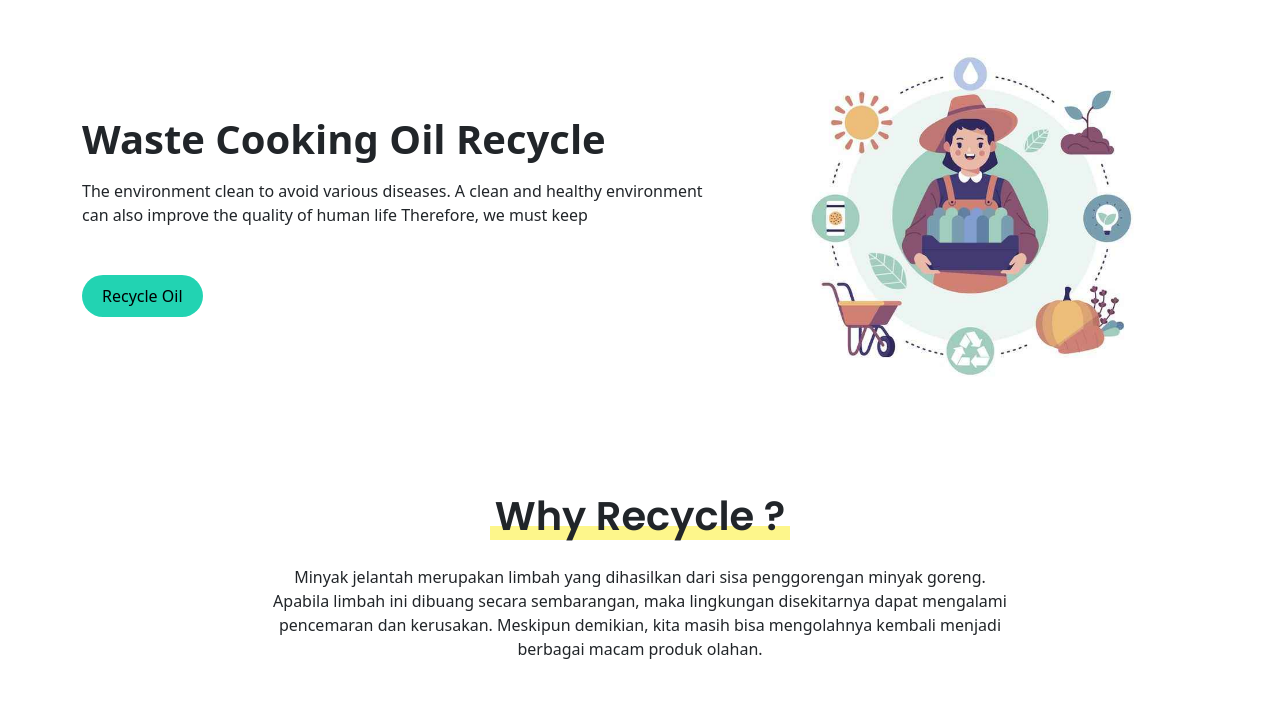
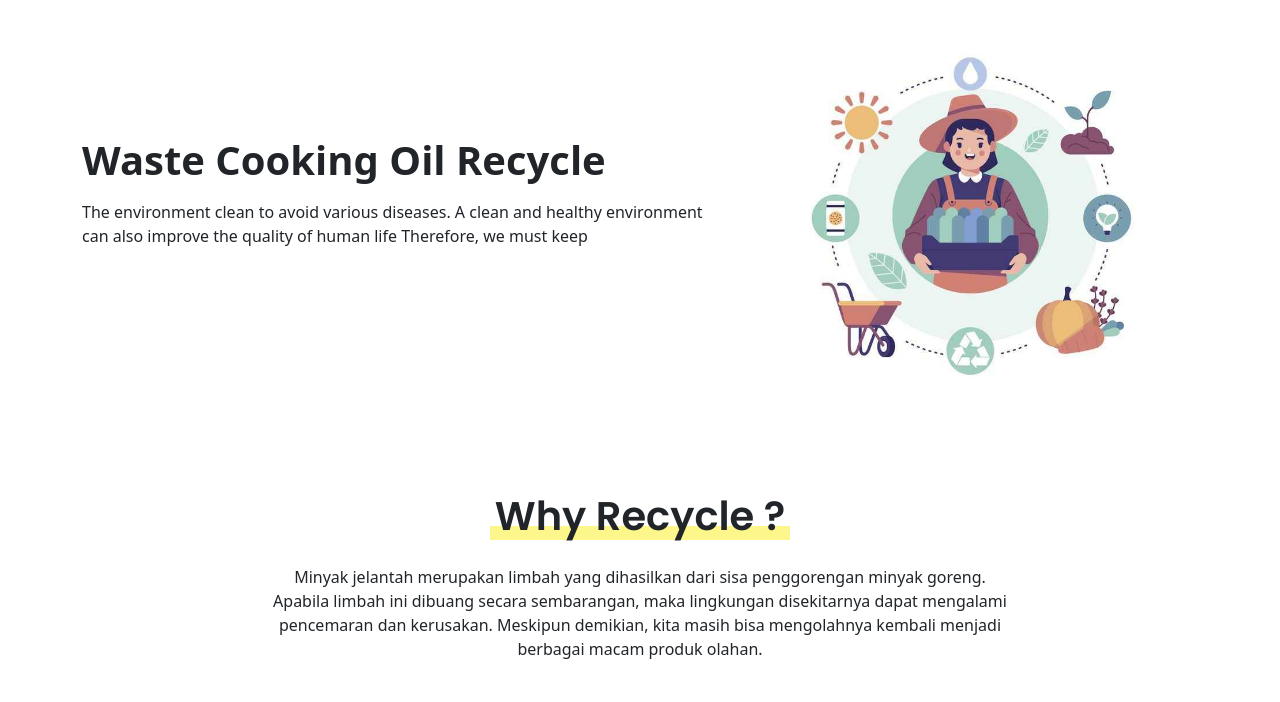
Before and after one commit to WahyuIndG/Green-Oil-Site, a website built with Vite: page src/index.html in a window 1280 px wide. Both pictures are taken after a click on the link "Recycle". Shown: the part 98-800 px from the top of the page. Built offline with nearby package versions, Linux system fonts and the light colour scheme.

Commit message:
update form

```diff
--- a/src/css/style.css
+++ b/src/css/style.css
@@ -88,6 +88,8 @@ button.navbar-toggler {
    border-radius: 40px;
    padding: 9px 20px;
    border: unset;
+   text-decoration: none;
+   color: inherit;
 }
 
 .mybtn-primary {
--- a/src/js/main.js
+++ b/src/js/main.js
@@ -14,4 +14,4 @@ window.addEventListener('hashchange', () => {
 window.addEventListener('load', () => {
    document.querySelector('.loader-background').style.display = 'none';
    app.renderPage();
-})
+});
--- a/src/js/views/app.js
+++ b/src/js/views/app.js
@@ -10,6 +10,26 @@ class App {
       const path = UrlParser.getPath();
       const page = Route[path];
       this._content.innerHTML = page.render();
+
+      const form = document.getElementById('form')
+      const quantity = document.getElementById('quantity');
+      const price = document.getElementById('price');
+      const total = document.getElementById('total');
+
+      quantity.addEventListener('change', () => {
+         let amount = parseInt(price.placeholder)*parseInt(quantity.value);
+         total.value = amount >= 0 ? amount : '0';
+      })
+      quantity.addEventListener('keyup', () => {
+         let amount = parseInt(price.placeholder)*parseInt(quantity.value);
+         total.value = amount >= 0 ? amount : '0';
+      });
+
+      form.addEventListener('submit', (e) => {
+         e.preventDefault();
+         form.reset();
+         console.log('form submitted');
+      })
    }
 }
 
--- a/src/js/views/pages/home.js
+++ b/src/js/views/pages/home.js
@@ -6,12 +6,12 @@ const Home = {
             <div class="col-lg-7 col-12 text-wrap">
                <h1 class="fw-bold mb-3">Awesome Ideas For The Enviroment</h1>
                <p class="mb-5" >We are team that provide great future of the earth Lorem ipsum dolor sit amet consectetur adipisicing elit global expert.</p>
-               <button type="button" class="mybtn mybtn-primary">Get Started</button>
-               <button type="button" class="mybtn mybtn-secondary">
+               <a type="button" href="#why" class="mybtn mybtn-primary">Get Started</a>
+               <a type="button" href="#/oilbank" class="mybtn mybtn-secondary">
                   <img src="assets/icons/secondary.svg" alt="recycle" width="28px">
                   <img src="assets/icons/secondary-hover.svg" alt="recycle" width="28px">
                   Recycle Now
-               </button>
+               </a>
             </div>
             <div class="col-lg-5 col-12 d-flex">
                <img src="assets/img3.png" alt="heading image" style="margin: auto; width: 80%;">
@@ -19,7 +19,7 @@ const Home = {
          </div>
       </section>
 
-      <section class="why py-5 mb-5">
+      <section class="why py-5 mb-5" id="why">
          <div class="header-section d-flex flex-column align-items-center mb-4">
             <h2 class="fs-1">Eminence</h2>
             <p class="col-lg-6 col-10 text-center" >Lorem ipsum dolor sit amet consectetur adipisicing elit. At porro aliquam delectus perferendis eum neque.</p>
@@ -56,7 +56,7 @@ const Home = {
          </div>
          <div class="row gy-5">
             <div class="col-lg-4 col-sm-6 col-12 d-flex flex-column align-items-center">
-               <div class="service-box rounded-2">
+               <div class="service-box rounded-2 h-100">
                   <div class="service-box-img">
                      <img src="assets/service-storage.png" alt="service image">
                   </div>
@@ -67,7 +67,7 @@ const Home = {
                </div>
             </div>
             <div class="col-lg-4 col-sm-6 col-12 d-flex flex-column align-items-center">
-               <div class="service-box rounded-2">
+               <div class="service-box rounded-2 h-100">
                   <div class="service-box-img">
                      <img src="assets/service-delivery.jpg" alt="service image">
                   </div>
@@ -79,7 +79,7 @@ const Home = {
             </div>
             <div class="col-lg-4 col-sm-6 col-12 d-flex flex-column align-items-center">
                <div class="service-box rounded-2">
-                  <div class="service-box-img">
+                  <div class="service-box-img h-100">
                      <img src="assets/service-payment.jpg" alt="service image">
                   </div>
                   <div class="service-box-desc p-4 d-flex flex-column align-items-center text-center">
@@ -96,7 +96,7 @@ const Home = {
             <div class="col-lg-7 col-12 text-wrap">
                <h2 class="fw-bold mb-3">From Great Contribution Come Great Existence</h2>
                <p class="mb-5" >A clean and healthy environment can also improve the quality of human life. Clean air and clear water will make us feel healthier and more comfortable.</p>
-               <button type="button" class="mybtn mybtn-primary">Start Now</button>
+               <a href="#/oilbank" class="mybtn mybtn-primary">Start Now</a>
             </div>
             <div class="col-lg-5 col-12 d-flex">
                <img src="assets/img5.png" alt="heading image" style="margin: auto; width: 80%;">
--- a/src/js/views/pages/oil-bank.js
+++ b/src/js/views/pages/oil-bank.js
@@ -6,7 +6,6 @@ const OilBank = {
             <div class="col-lg-7 col-12 text-wrap">
                <h1 class="fw-bold mb-3">A Clean and Healthy Environment is Everyone's Right.</h1>
                <p class="mb-5" >Therefore, we must keep the environment clean to avoid various diseases. A clean and healthy environment can also improve the quality of human life</p>
-               <button type="button" class="mybtn mybtn-primary">Dive Into It</button>
             </div>
             <div class="col-lg-5 col-12 d-flex">
                <img src="assets/img4.png" alt="heading image" style="margin: auto; width: 80%;">
@@ -90,7 +89,7 @@ const OilBank = {
                         <p>Hopefullly you can share your journey to the othe for contribution to our future world 😁</p>
                      </div>
                      <div class="footer text-center">
-                        <button class="btn btn-success" data-bs-toggle="modal" id="printButton">OK</button>
+                        <button class="btn btn-success" data-bs-toggle="modal" id="okButton">OK</button>
                      </div>
                   </div>
                </div>
--- a/src/js/views/pages/recycle.js
+++ b/src/js/views/pages/recycle.js
@@ -6,7 +6,6 @@ const Recycle = {
             <div class="col-lg-7 col-12 text-wrap">
                <h1 class="fw-bold mb-3">Waste Cooking Oil Recycle</h1>
                <p class="mb-5" >The environment clean to avoid various diseases. A clean and healthy environment can also improve the quality of human life Therefore, we must keep </p>
-               <button type="button" class="mybtn mybtn-primary">Recycle Oil</button>
             </div>
             <div class="col-lg-5 col-12 d-flex">
                <img src="assets/img2.jpg" alt="heading image" style="margin: auto; width: 80%;">
@@ -31,21 +30,21 @@ const Recycle = {
          </div>
          <div class="row">
             <div class="col-lg-4 col-sm-6 p-3 d-flex flex-column align-items-center " >
-               <div class="why-box px-4 pt-4 pb-2 p-2 rounded-3 text-center" style="background-color: white;">
+               <div class="why-box h-100 px-4 pt-4 pb-2 p-2 rounded-3 text-center" style="background-color: white;">
                   <img src="https://img.icons8.com/external-icongeek26-outline-icongeek26/64/000000/external-detergent-lifestyle-icongeek26-outline-icongeek26.png" alt="external-detergent-lifestyle-icongeek26-outline-icongeek26" width="50px" class="mb-2">
                   <h3>Laundry detergent</h3>
                   <p style="font-size: 12px">Laundry soap from used cooking oil can be used as an alternative. Making this soap mixes used cooking oil with NaOH or caustic soda and adds additional aroma. This washing soap is powerful enough to remove stubborn stains on cutlery.</p>
                </div>
             </div>
             <div class="col-lg-4 col-sm-6 p-3 d-flex flex-column align-items-center " >
-               <div class="why-box px-4 pt-4 pb-2 p-2 rounded-3 text-center" style="background-color: white;">
+               <div class="why-box h-100 px-4 pt-4 pb-2 p-2 rounded-3 text-center" style="background-color: white;">
                   <img src="https://img.icons8.com/external-wanicon-lineal-color-wanicon/64/external-fertilizer-farming-and-agriculture-wanicon-lineal-color-wanicon.png"
                   alt="external-fertilizer-farming-and-agriculture-wanicon-lineal-color-wanicon" width="50px" class="mb-2">
                   <h3>Additional Fertilizer</h3>
                   <p style="font-size: 12px">This additional fertilizer preparation comes from the saturated fatty acids contained in used cooking oil. The main ingredients for making this additional fertilizer are used cooking oil, EM4 Microorganisms, and Molasses/Cane Molasses. This fertilizer is made in approximately 30 days.</p>               </div>
             </div>
             <div class="col-lg-4 col-sm-6 p-3 d-flex flex-column align-items-center " >
-               <div class="why-box px-4 pt-4 pb-2 p-2 rounded-3 text-center" style="background-color: white;">
+               <div class="why-box h-100 px-4 pt-4 pb-2 p-2 rounded-3 text-center" style="background-color: white;">
                   <img src="https://img.icons8.com/external-flaticons-flat-flat-icons/64/external-seed-farm-flaticons-flat-flat-icons-2.png"
                   alt="external-seed-farm-flaticons-flat-flat-icons-2" width="50px" class="mb-2">
                   <h3>Poultry Feed</h3>
@@ -53,7 +52,7 @@ const Recycle = {
                </div>
             </div>
             <div class="col-lg-4 col-sm-6 p-3 d-flex flex-column align-items-center " >
-               <div class="why-box px-4 pt-4 pb-2 p-2 rounded-3 text-center" style="background-color: white;">
+               <div class="why-box h-100 px-4 pt-4 pb-2 p-2 rounded-3 text-center" style="background-color: white;">
                   <img src="https://img.icons8.com/external-wanicon-two-tone-wanicon/64/external-mop-cleaning-wanicon-two-tone-wanicon.png"
                   alt="external-mop-cleaning-wanicon-two-tone-wanicon"  width="50px" class="mb-2">
                   <h3>Floor Cleaning Liquid</h3>
@@ -61,7 +60,7 @@ const Recycle = {
                </div>
             </div>
             <div class="col-lg-4 col-sm-6 p-3 d-flex flex-column align-items-center" >
-               <div class="why-box px-4 pt-4 pb-2 p-2 rounded-3 text-center" style="background-color: white;">
+               <div class="why-box h-100 px-4 pt-4 pb-2 p-2 rounded-3 text-center" style="background-color: white;">
                   <img src="https://img.icons8.com/external-ddara-flat-ddara/64/external-aromatic-candle-beauty-and-spa-ddara-flat-ddara.png"
                   alt="external-aromatic-candle-beauty-and-spa-ddara-flat-ddara" width="50px" class="mb-2">
                   <h3>Aroma therapy</h3>
@@ -69,7 +68,7 @@ const Recycle = {
                </div>
             </div>
             <div class="col-lg-4 col-sm-6 p-3 d-flex flex-column align-items-center" >
-               <div class="why-box px-4 pt-4 pb-2 p-2 rounded-3 text-center" style="background-color: white;">
+               <div class="why-box h-100 px-4 pt-4 pb-2 p-2 rounded-3 text-center" style="background-color: white;">
                   <img src="https://img.icons8.com/external-icongeek26-linear-colour-icongeek26/64/external-fuel-ecology-icongeek26-linear-colour-icongeek26-1.png"
                   alt="external-fuel-ecology-icongeek26-linear-colour-icongeek26-1"  width="50px" class="mb-2">
                   <h3>Biosolar Fuel</h3>
```
